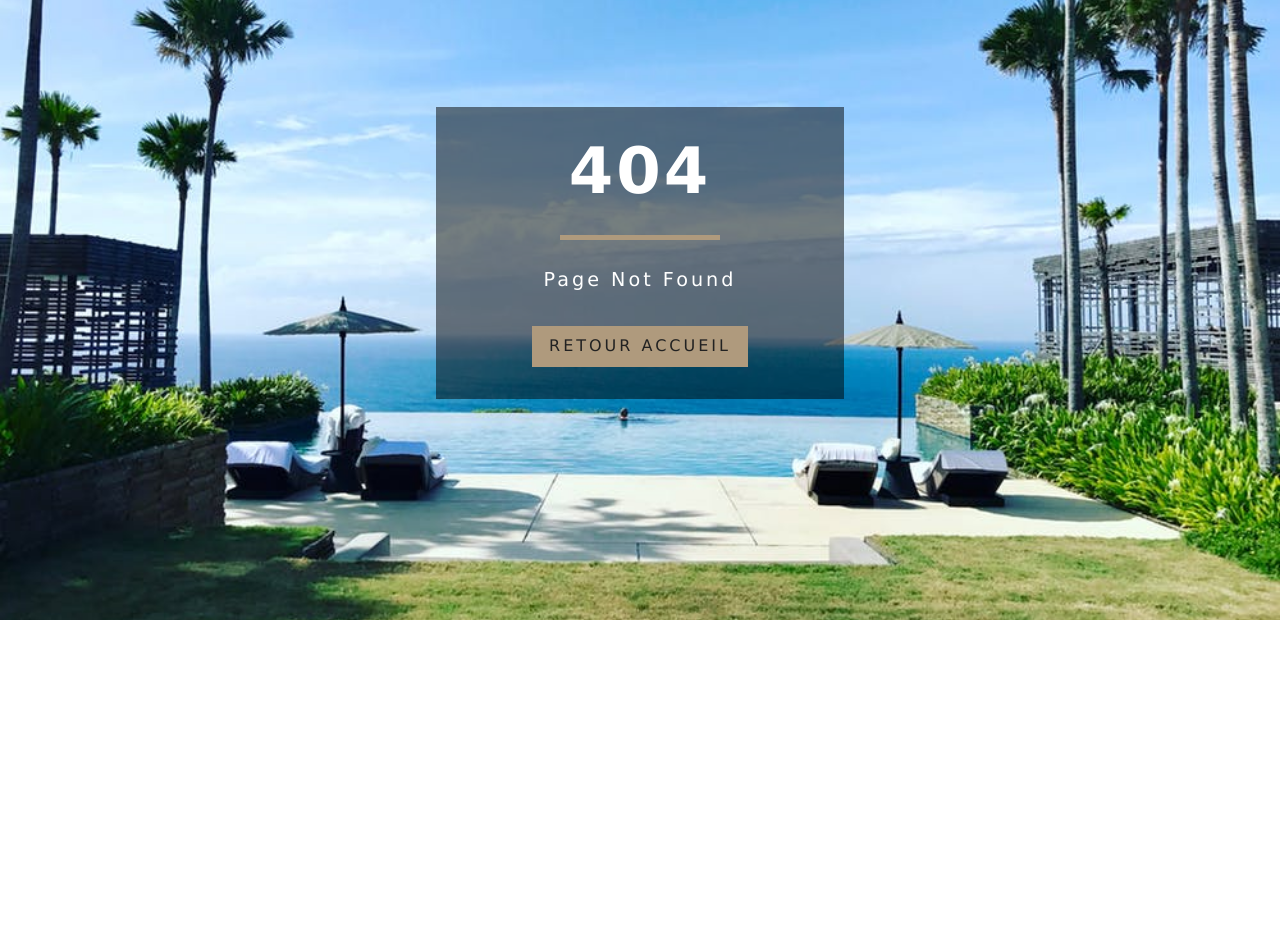
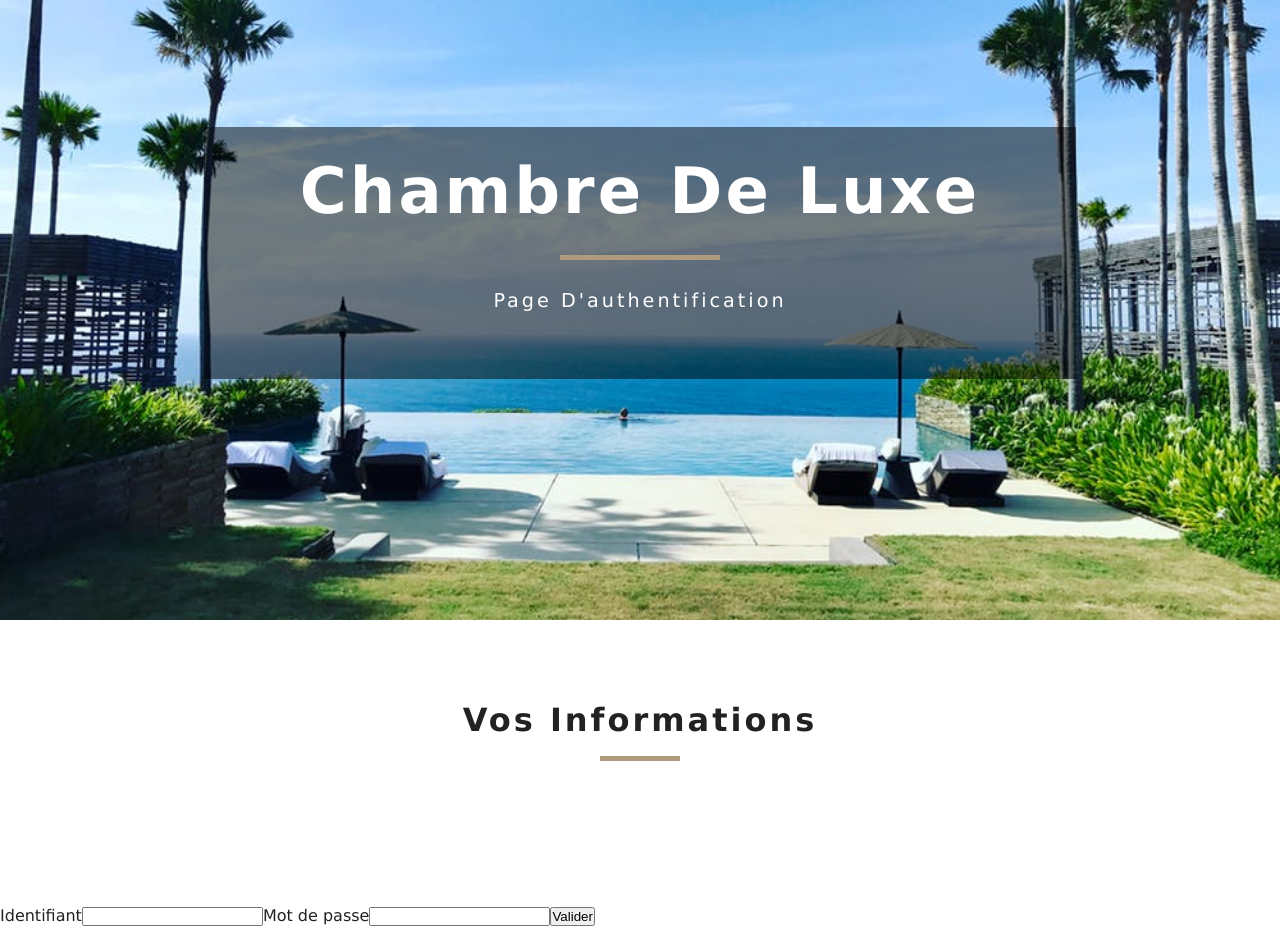
Before and after one commit to guevie/hoteldeluxe-frontend, a React (Create React App) app: page /pageConnexion in a window 1280 px wide. Before the commit this address had no page. Shown: the part 180-1107 px from the top of the page. Before the commit the page ends 800 px from the top, so only its background shows below. Built offline with nearby package versions, Linux system fonts and the light colour scheme.

Commit message:
suite projet

```diff
--- a/src/App.js
+++ b/src/App.js
@@ -6,6 +6,8 @@ import React from "react";
 import { Route, Switch } from "react-router-dom";
 import PageErreur from "./pages/PageErreur";
 import Navbar from './component/Navbar'
+import PageConnexion from "./pages/PageConnexion";
+
 function App() {
   return (
     <>
@@ -13,8 +15,10 @@ function App() {
       <Switch>
         <Route exact path="/" component={Accueil} />
         <Route exact path="/rooms" component={Chambres} />
+        <Route exact path="/pageConnexion" component={PageConnexion} />
         <Route exact path="/rooms/:slug" component={ChambreSeule} />
         <Route component={PageErreur} />
+        {/* <Route component={PageConnexion} /> */}
       </Switch>
     </>
   );
--- /dev/null
+++ b/src/component/FormConnexion.js
@@ -0,0 +1,24 @@
+import Title from '../component/Title'
+
+function FormConnexion() {
+  return (
+    <>
+    <section className="featured-rooms">
+        <Title title="Vos informations" />
+        <div className="featured-rooms-center">
+
+        </div>
+      </section>
+
+      <form onSubmit="">
+        <label htmlFor="username">Identifiant</label>
+        <input id="username" type="text" name="username"></input>
+        <label htmlFor="password">Mot de passe</label>
+        <input id="password" type="password" name="password"></input>
+        <button type="submit">Valider</button>
+      </form>
+    </>
+  );
+}
+
+export default FormConnexion;
--- /dev/null
+++ b/src/pages/PageConnexion.js
@@ -0,0 +1,25 @@
+
+import Hero from "../component/Hero";
+import Banner from "../component/Banner";
+import { Link } from "react-router-dom";
+import FormConnexion from '../component/FormConnexion'
+
+function PageConnexion() {
+    return (
+        <>
+    <Hero>
+      <Banner
+        title="Chambre de luxe"
+        subtitle="Page d'authentification"
+      >
+        {/* <Link to="/formConnexion" className="btn-primary">
+          Authentification
+        </Link> */}
+      </Banner>
+    </Hero>
+    <FormConnexion />
+    </>
+    )
+}
+
+export default PageConnexion
```
Also changed, not shown: 1 other file (tests, documents, lock files or other folders).
